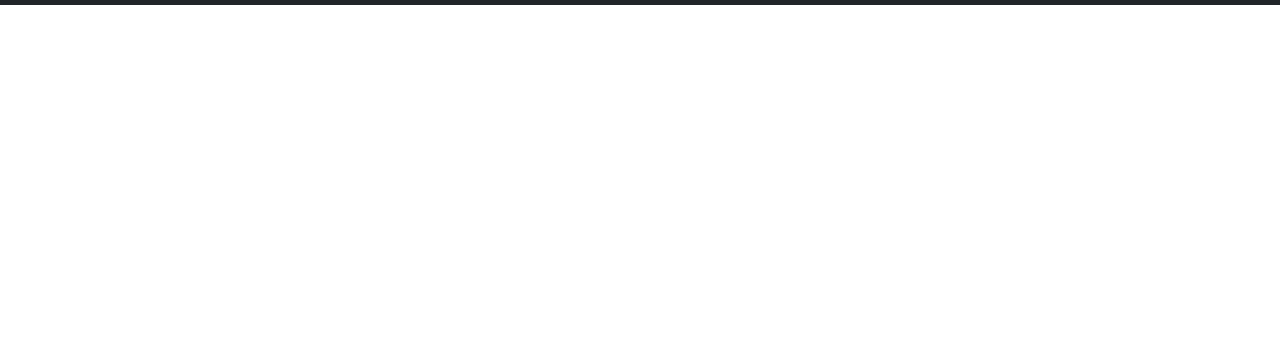
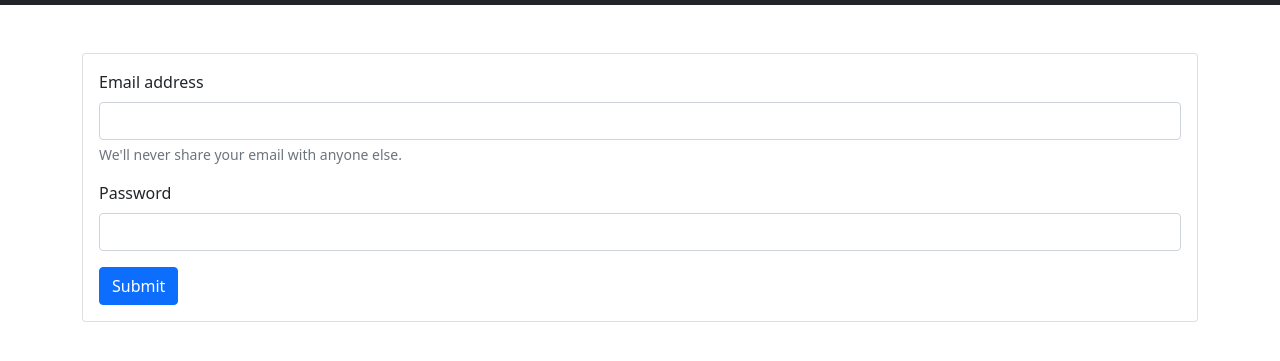
Before and after one commit to NaufalFadhil/Website_Dicoding_Bookshelf, a plain HTML site: page index.html in a window 1280 px wide. Shown: the part 45-406 px from the top of the page. Drawn offline with nearby package versions, Linux system fonts and the light colour scheme.

Commit message:
add form

```diff
--- a/index.html
+++ b/index.html
@@ -1,15 +1,18 @@
-<!doctype html>
+<!DOCTYPE html>
 <html lang="en">
+
 <head>
     <!-- Required meta tags -->
-    <meta charset="utf-8">
-    <meta name="viewport" content="width=device-width, initial-scale=1">
+    <meta charset="utf-8" />
+    <meta name="viewport" content="width=device-width, initial-scale=1" />
 
     <!-- Bootstrap CSS -->
-    <link href="https://cdn.jsdelivr.net/npm/bootstrap@5.1.3/dist/css/bootstrap.min.css" rel="stylesheet" integrity="sha384-1BmE4kWBq78iYhFldvKuhfTAU6auU8tT94WrHftjDbrCEXSU1oBoqyl2QvZ6jIW3" crossorigin="anonymous">
+    <link href="https://cdn.jsdelivr.net/npm/bootstrap@5.1.3/dist/css/bootstrap.min.css" rel="stylesheet"
+        integrity="sha384-1BmE4kWBq78iYhFldvKuhfTAU6auU8tT94WrHftjDbrCEXSU1oBoqyl2QvZ6jIW3" crossorigin="anonymous" />
 
     <title>Hello, world!</title>
 </head>
+
 <body>
     <!-- As a heading -->
     <nav class="navbar navbar-dark bg-dark">
@@ -18,10 +21,33 @@
         </div>
     </nav>
 
+    <div class="container mt-5">
+        <div class="card">
+            <div class="card-body">
+                <form>
+                    <div class="mb-3">
+                        <label for="exampleInputEmail1" class="form-label">Email address</label>
+                        <input type="email" class="form-control" id="exampleInputEmail1" aria-describedby="emailHelp" />
+                        <div id="emailHelp" class="form-text">
+                            We'll never share your email with anyone else.
+                        </div>
+                    </div>
+                    <div class="mb-3">
+                        <label for="exampleInputPassword1" class="form-label">Password</label>
+                        <input type="password" class="form-control" id="exampleInputPassword1" />
+                    </div>
+                    <button type="submit" class="btn btn-primary">Submit</button>
+                </form>
+            </div>
+        </div>
+    </div>
+
     <!-- Optional JavaScript; choose one of the two! -->
 
     <!-- Option 1: Bootstrap Bundle with Popper -->
-    <script src="https://cdn.jsdelivr.net/npm/bootstrap@5.1.3/dist/js/bootstrap.bundle.min.js" integrity="sha384-ka7Sk0Gln4gmtz2MlQnikT1wXgYsOg+OMhuP+IlRH9sENBO0LRn5q+8nbTov4+1p" crossorigin="anonymous"></script>
+    <script src="https://cdn.jsdelivr.net/npm/bootstrap@5.1.3/dist/js/bootstrap.bundle.min.js"
+        integrity="sha384-ka7Sk0Gln4gmtz2MlQnikT1wXgYsOg+OMhuP+IlRH9sENBO0LRn5q+8nbTov4+1p" crossorigin="anonymous">
+    </script>
 
     <!-- Option 2: Separate Popper and Bootstrap JS -->
     <!--
@@ -29,4 +55,5 @@
     <script src="https://cdn.jsdelivr.net/npm/bootstrap@5.1.3/dist/js/bootstrap.min.js" integrity="sha384-QJHtvGhmr9XOIpI6YVutG+2QOK9T+ZnN4kzFN1RtK3zEFEIsxhlmWl5/YESvpZ13" crossorigin="anonymous"></script>
     -->
 </body>
+
 </html>
```
